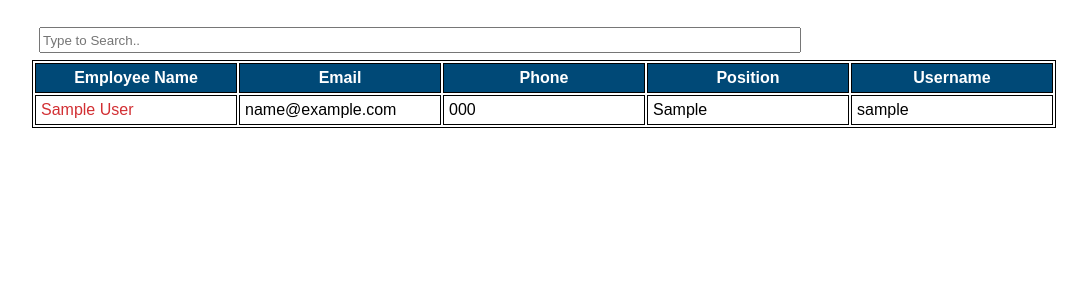
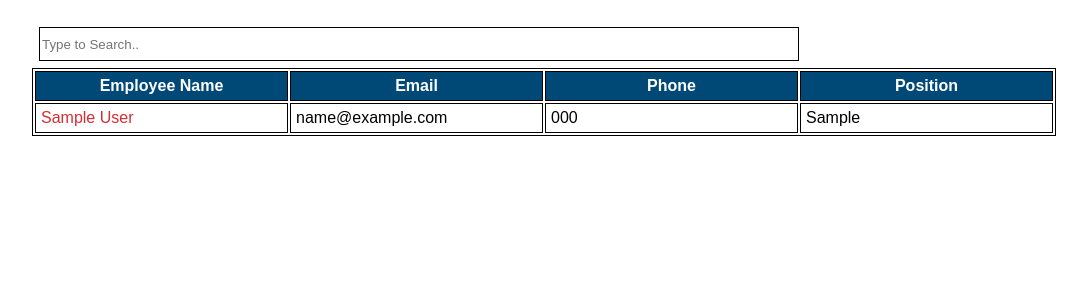
Before and after one commit to MetaCapstoneTeam/capstoneTracker, a Django app: template c1_capstonetracker/projectTracker/templates/employee_list.html in a window 1280 px wide. Shown: the part 143-443 px from the top of the page, without its empty margins (96-1183 px from the left). Run offline with Django 3.2, Linux system fonts and the light colour scheme; the template is opened without the code that fills it: values that come from a table or form of the project are taken from there, others are empty; tables that the repository leaves empty hold one stand-in row (values such as "Sample post"); some libraries are stand-ins or nearby versions.

Commit message:
last things. beautimus

```diff
--- a/c1_capstonetracker/frontend/static/css/stylesheet.css
+++ b/c1_capstonetracker/frontend/static/css/stylesheet.css
@@ -289,7 +289,9 @@ td {
 
 #filter {
   width: 100%;
-  height:20px;
+  height:30px;
+  border: 1px solid black;
+
 }
 
 .prof-pic {
--- a/c1_capstonetracker/projectTracker/templates/admin_list.html
+++ b/c1_capstonetracker/projectTracker/templates/admin_list.html
@@ -5,7 +5,7 @@
 
 <div id ="content-wrapper">
 <table class = 'top-table'>  <colgroup><col width="75%"><col width="25%"> </colgroup>
-    <td> <input type="text" id="filter" placeholder="Type to Search.."/> </td>
+    <td> <input type="text" id="filter" placeholder="Type to search.."/> </td>
     {% if perms.projectTracker.can_edit_admins %}
     <td><a href="{% url "add_admin" %}"> + Add </a></td></table>
     {% endif %}
@@ -22,7 +22,6 @@
             <th>Email</th>
             <th>Phone</th>
             <th>Position</th>
-            <th>Username</th>
         </tr>
     </thead>
     <tbody>
@@ -35,7 +34,6 @@
             <td>{{ admin.baseuser_ptr.email }}</td>
             <td>{{ admin.baseuser_ptr.phone }}</td>
             <td>{{ admin.position }}</td>
-            <td>{{ admin.username }}</td>
         </tr>
         {% endfor %}
     </tbody>
--- a/c1_capstonetracker/projectTracker/templates/employee_list.html
+++ b/c1_capstonetracker/projectTracker/templates/employee_list.html
@@ -11,11 +11,10 @@
     {% endif %}
 <table id="table" align = 'center',border=1>
     <colgroup>
-    <col width="20%">
-    <col width="20%">
-    <col width="20%">
-    <col width="20%">
-    <col width="20%">
+    <col width="25%">
+    <col width="25%">
+    <col width="25%">
+    <col width="25%">
     </colgroup>
     <thead>
         <tr>
@@ -23,7 +22,6 @@
             <th>Email</th>
             <th>Phone</th>
             <th>Position</th>
-            <th>Username</th>
         </tr>
     </thead>
     <tbody>
@@ -36,7 +34,6 @@
             <td>{{ employee.baseuser_ptr.email }}</td>
             <td>{{ employee.baseuser_ptr.phone }}</td>
             <td>{{ employee.position }}</td>
-            <td>{{ employee.username }}</td>
         </tr>
         {% endfor %}
     </tbody>
```
